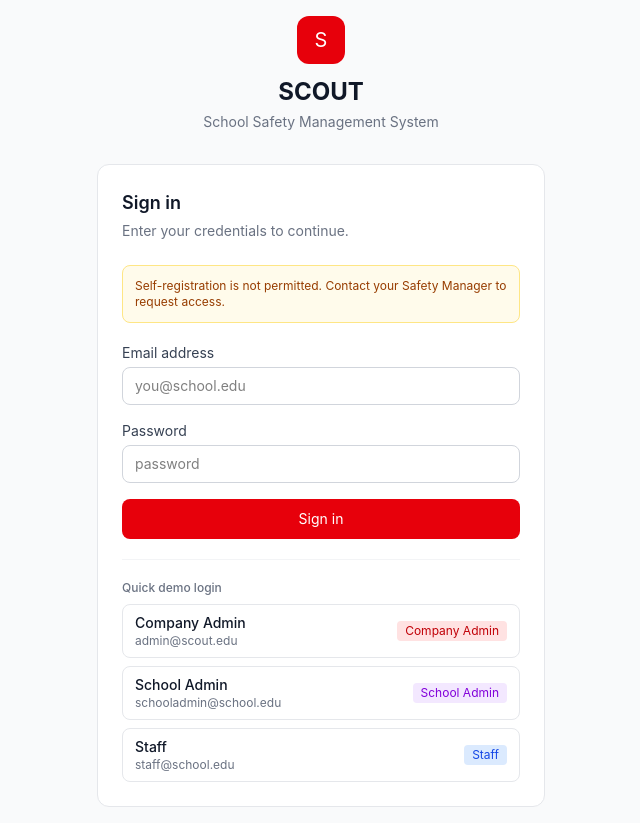
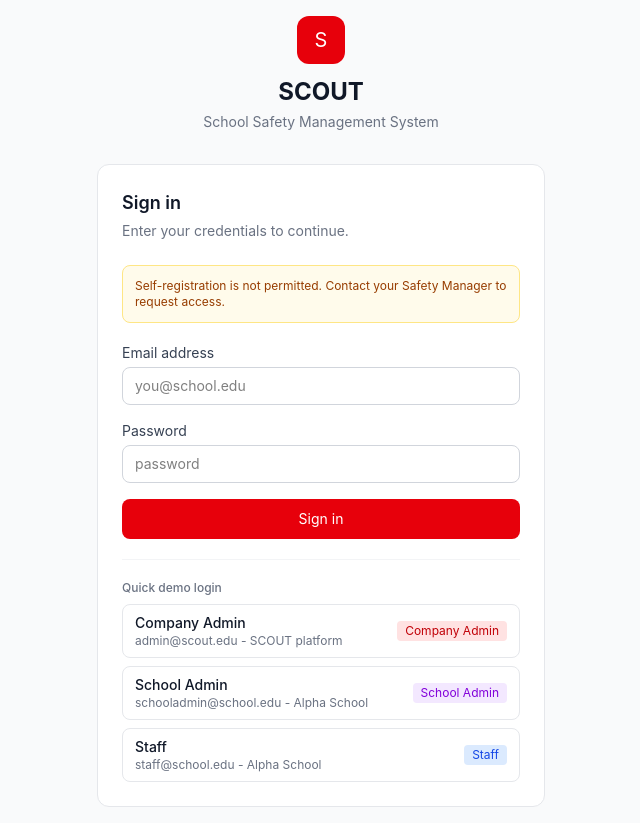
Before and after one commit to PRlNCEDEB/P000415SE-SCOUT-School-Safety-Dashboard-Prototype-, a React (Vite) app in the folder client/: page /login in a window 1280 px wide. Shown: the whole page, without its empty margins (319-959 px from the left). Built offline with nearby package versions, Linux system fonts and the light colour scheme; no server answers.

Commit message:
feat: improve role-based incident workflow

```diff
--- a/client/src/pages/Incidents.jsx
+++ b/client/src/pages/Incidents.jsx
@@ -30,7 +30,7 @@ const typeIcons = {
 
 export default function Incidents() {
   const navigate = useNavigate()
-  const { isCompanyAdmin } = useAuth()
+  const { isCompanyAdmin, isSchoolAdmin } = useAuth()
   const [incidents, setIncidents] = useState([])
   const [loading, setLoading] = useState(true)
   const [error, setError] = useState('')
@@ -83,6 +83,13 @@ export default function Incidents() {
       .sort((left, right) => left.name.localeCompare(right.name))
   }, [incidents])
 
+  const schoolAdminSchoolName = useMemo(() => {
+    if (!isSchoolAdmin || isCompanyAdmin) return null
+
+    const incidentWithSchool = incidents.find(incident => incident.schoolName)
+    return incidentWithSchool?.schoolName || null
+  }, [incidents, isCompanyAdmin, isSchoolAdmin])
+
   const filtered = incidents.filter(incident => {
     const searchTerm = search.trim().toLowerCase()
     const searchableText = [
@@ -111,6 +118,7 @@ export default function Incidents() {
           <h1 className="text-2xl font-bold text-gray-900">Incident Log</h1>
           <p className="text-sm text-gray-500">
             {loading ? 'Loading incidents...' : `${incidents.length} total incidents`}
+            {schoolAdminSchoolName ? ` - ${schoolAdminSchoolName}` : ''}
           </p>
         </div>
         <button
@@ -187,7 +195,7 @@ export default function Incidents() {
                 <p className="text-sm text-gray-800 truncate">{incident.title}</p>
                 <p className="text-xs text-gray-500 truncate">
                   {incident.location} · {incident.timestamp} · {incident.triggeredByName}
-                  {incident.schoolName ? ` · ${incident.schoolName}` : ''}
+                  {isCompanyAdmin && incident.schoolName ? ` · ${incident.schoolName}` : ''}
                 </p>
               </div>
               <span className={`text-xs px-2 py-0.5 rounded ${priorityColors[incident.priority]}`}>
--- a/client/src/pages/Login.jsx
+++ b/client/src/pages/Login.jsx
@@ -9,18 +9,21 @@ const demoAccounts = [
     label: 'Company Admin',
     email: 'admin@scout.edu',
     password: DEMO_PASSWORD,
+    scope: 'SCOUT platform',
     badgeClass: 'bg-red-100 text-red-700',
   },
   {
     label: 'School Admin',
     email: 'schooladmin@school.edu',
     password: DEMO_PASSWORD,
+    scope: 'Alpha School',
     badgeClass: 'bg-purple-100 text-purple-700',
   },
   {
     label: 'Staff',
     email: 'staff@school.edu',
     password: DEMO_PASSWORD,
+    scope: 'Alpha School',
     badgeClass: 'bg-blue-100 text-blue-700',
   },
 ]
@@ -151,7 +154,7 @@ export default function Login() {
                 >
                   <span>
                     <span className="block text-sm font-medium text-gray-900">{account.label}</span>
-                    <span className="block text-xs text-gray-500">{account.email}</span>
+                    <span className="block text-xs text-gray-500">{account.email} - {account.scope}</span>
                   </span>
                   <span className={`text-xs px-2 py-0.5 rounded ${account.badgeClass}`}>
                     {account.label}
```
